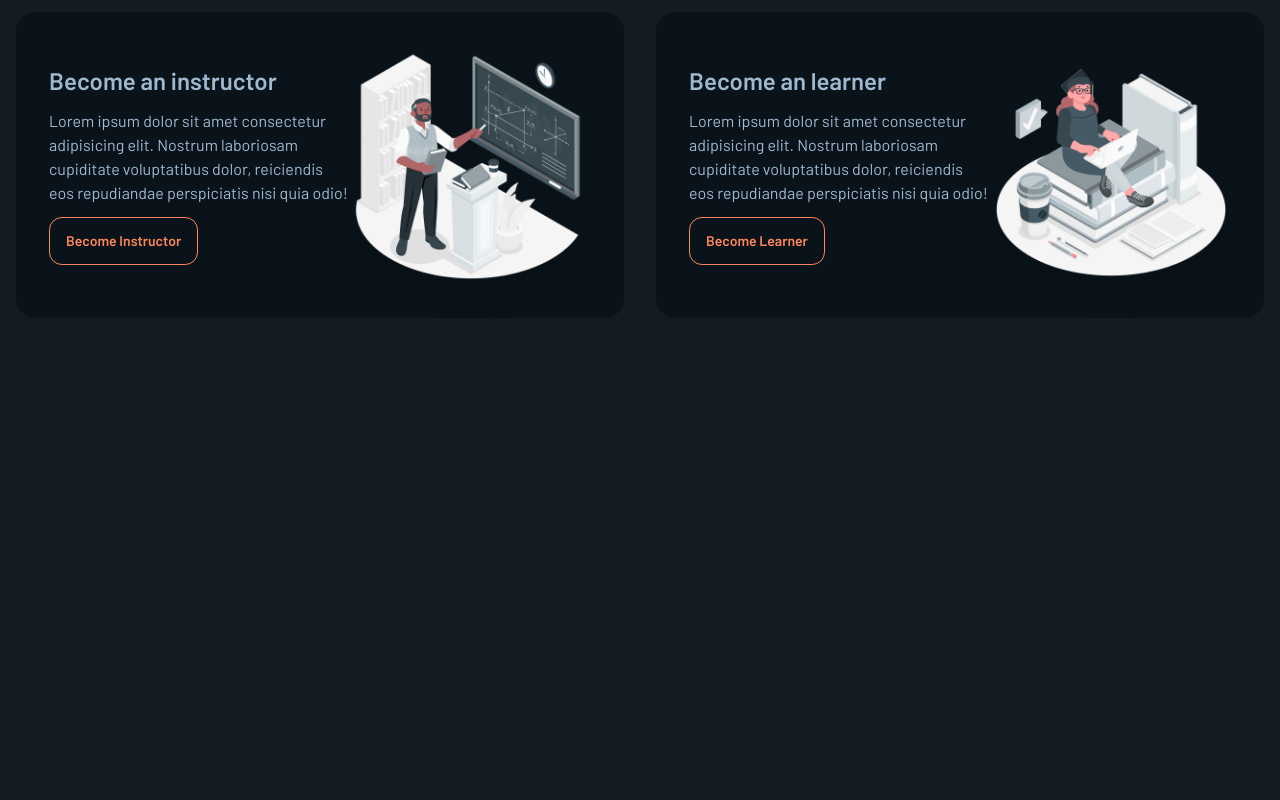
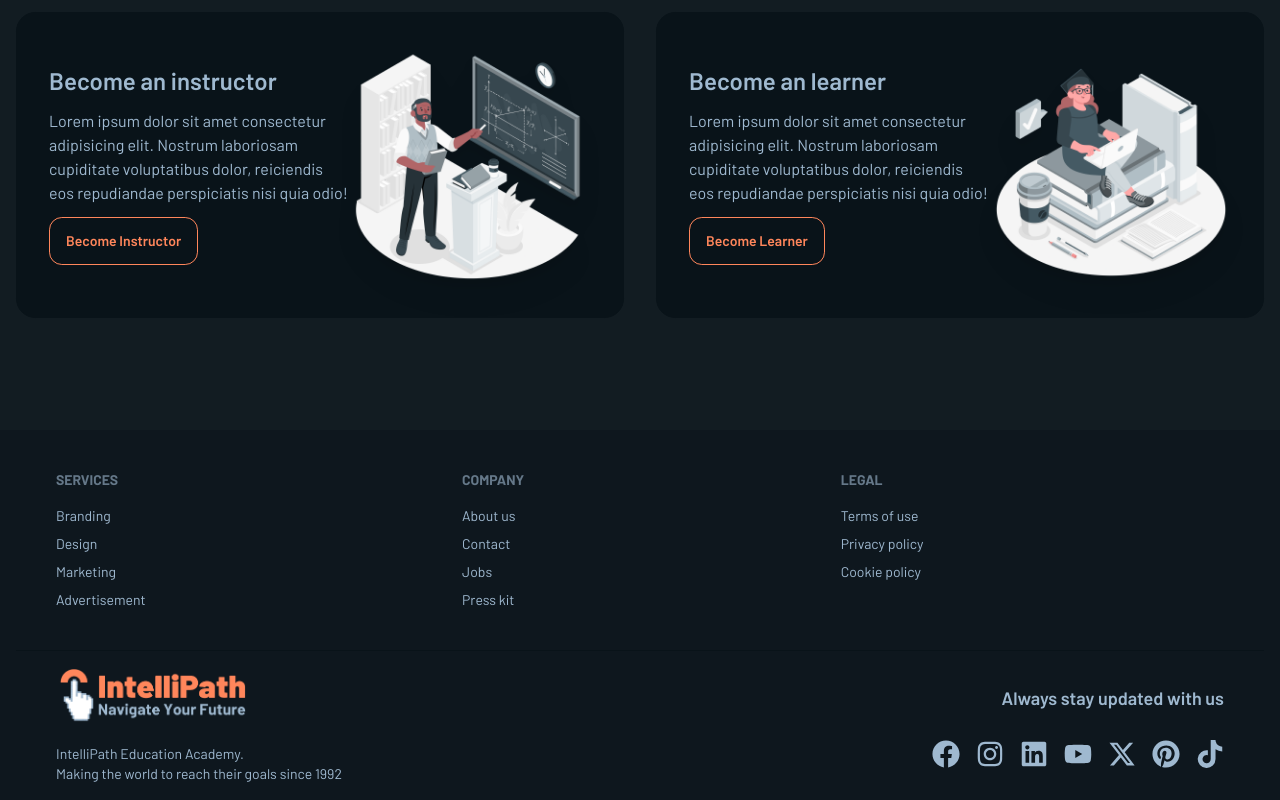
Before and after one commit to taseenjeem/intellipath-ts, a Next.js app: page / in a window 1280 px wide. Shown: the part 5372-6172 px from the top of the page. Before the commit the page ends 5690 px from the top, so only its background shows below. Built offline with nearby package versions, Linux system fonts and the light colour scheme.

Commit message:
Added footer

```diff
--- a/src/app/layout.tsx
+++ b/src/app/layout.tsx
@@ -2,7 +2,8 @@ import type { Metadata } from "next";
 import { Barlow } from "next/font/google";
 import "/styles/globals.scss";
 import { ThemeProvider } from "../../providers/ThemProvider";
-import Navbar from "@/components/global/Navigation/Navbar";
+import Footer from "../components/global/Footer/Footer";
+import Navbar from "../components/global/Navigation/Navbar";
 
 const fontStyle = Barlow({
   subsets: ["latin"],
@@ -24,7 +25,10 @@ export default function RootLayout({
     <html lang="en">
       <body className={fontStyle.className}>
         <ThemeProvider>
-          <Navbar>{children}</Navbar>
+          <Navbar>
+            {children}
+            <Footer />
+          </Navbar>
         </ThemeProvider>
       </body>
     </html>
--- /dev/null
+++ b/src/components/global/Footer/Footer.tsx
@@ -0,0 +1,85 @@
+import Link from "next/link";
+import Logo from "../ui/Logo";
+import {
+  FaFacebook,
+  FaInstagram,
+  FaLinkedin,
+  FaPinterest,
+  FaTiktok,
+  FaYoutube,
+} from "react-icons/fa";
+import { FaXTwitter } from "react-icons/fa6";
+
+const Footer = () => {
+  return (
+    <section className="bg-base-200 mt-7 md:mt-28">
+      <div className="container bg-base-200">
+        <footer className="footer md:p-10 py-5 bg-base-200 text-base-content">
+          <nav>
+            <h6 className="footer-title">Services</h6>
+            <a className="link link-hover">Branding</a>
+            <a className="link link-hover">Design</a>
+            <a className="link link-hover">Marketing</a>
+            <a className="link link-hover">Advertisement</a>
+          </nav>
+          <nav>
+            <h6 className="footer-title">Company</h6>
+            <a className="link link-hover">About us</a>
+            <a className="link link-hover">Contact</a>
+            <a className="link link-hover">Jobs</a>
+            <a className="link link-hover">Press kit</a>
+          </nav>
+          <nav>
+            <h6 className="footer-title">Legal</h6>
+            <a className="link link-hover">Terms of use</a>
+            <a className="link link-hover">Privacy policy</a>
+            <a className="link link-hover">Cookie policy</a>
+          </nav>
+        </footer>
+        <footer className="footer md:px-10 py-4 border-t bg-base-200 text-base-content border-base-300">
+          <aside className="items-center grid-flow-col">
+            <div>
+              <Logo footerMode={true} />
+              <p className="mt-5">
+                IntelliPath Education Academy. <br />
+                Making the world to reach their goals since 1992
+              </p>
+            </div>
+          </aside>
+          <nav className="md:place-self-center md:justify-self-end">
+            <div className="flex md:justify-end w-full">
+              <p className="text-lg md:mb-5 mb-3 font-semibold">
+                Always stay updated with us
+              </p>
+            </div>
+            <div className="grid grid-flow-col gap-4">
+              <Link href={`#`}>
+                <FaFacebook className="size-7" />
+              </Link>
+              <Link href={`#`}>
+                <FaInstagram className="size-7" />
+              </Link>
+              <Link href={`#`}>
+                <FaLinkedin className="size-7" />
+              </Link>
+              <Link href={`#`}>
+                <FaYoutube className="size-7" />
+              </Link>
+              <Link href={`#`}>
+                <FaXTwitter className="size-7" />
+              </Link>
+              <Link href={`#`}>
+                <FaPinterest className="size-7" />
+              </Link>
+              <Link href={`#`}>
+                <FaTiktok className="size-7" />
+              </Link>
+            </div>
+          </nav>
+        </footer>
+      </div>
+    </section>
+  );
+};
+
+export default Footer;
```
